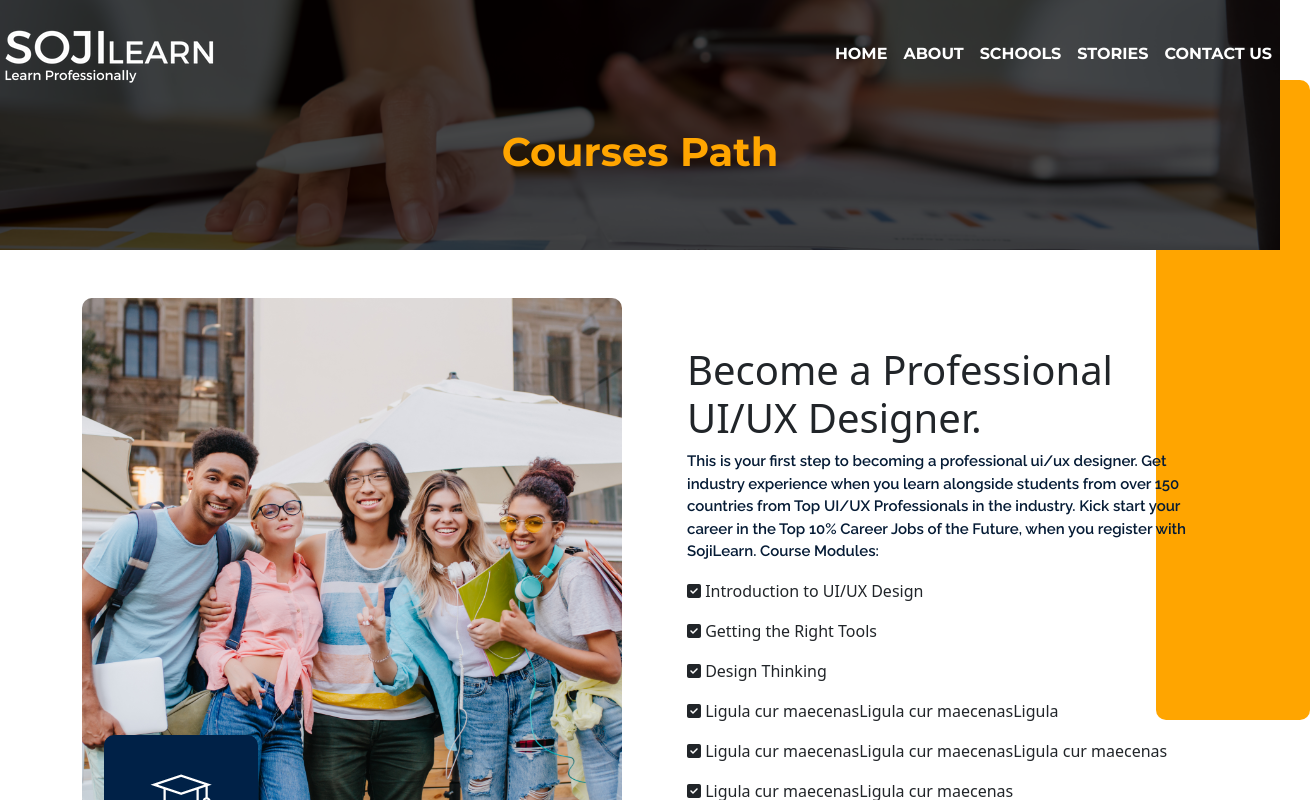
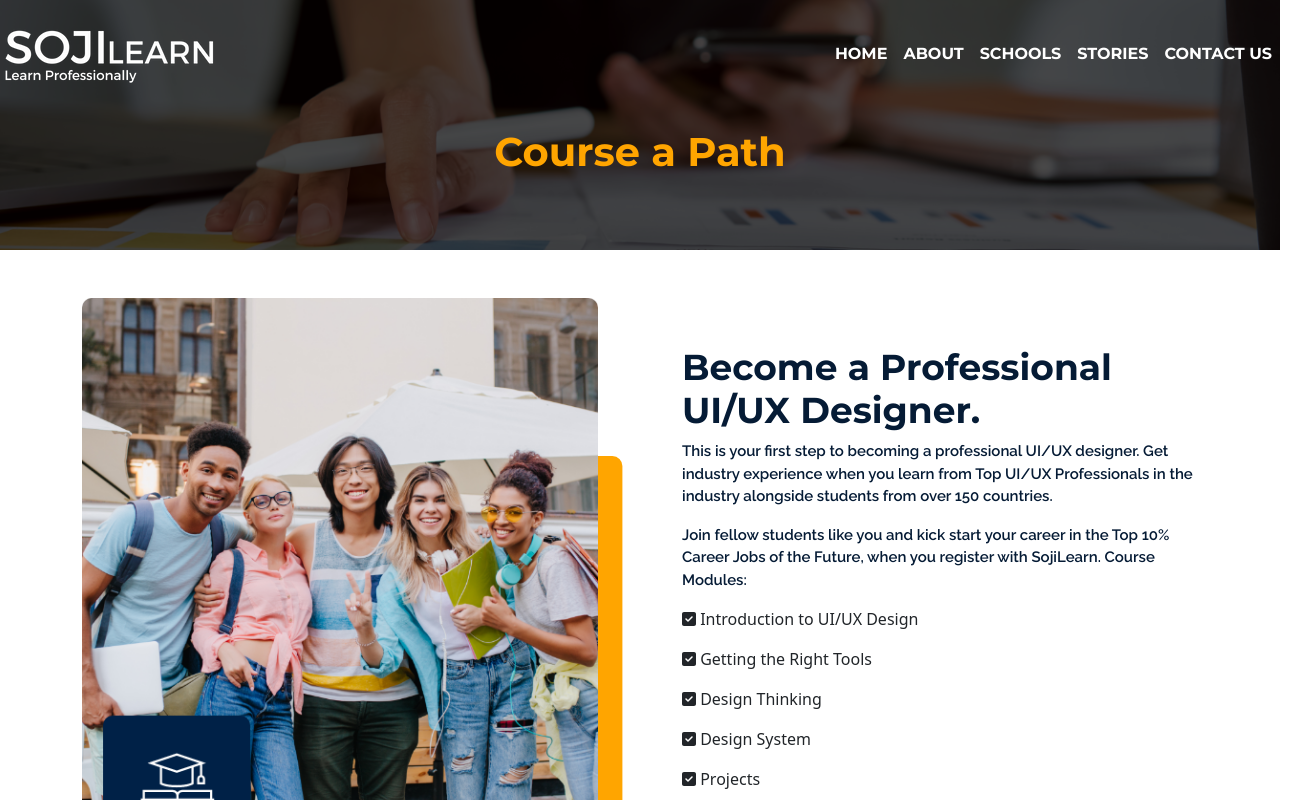
Before and after one commit to tonyedick/djoeton.github.io, a React (Create React App) app: page /coursepath in a window 1280 px wide. Shown: the top 800 px of the page, 1310 px wide, since content can reach past the window. Built offline with nearby package versions, Linux system fonts and the light colour scheme; a web font is replaced by a local one.

Commit message:
Css updates

```diff
--- a/src/asset/css/custom.css
+++ b/src/asset/css/custom.css
@@ -10,7 +10,7 @@
     position: absolute;
     min-height: 550px;
     width: 100%;
-    background: rgb(0, 0, 0,0.7);
+    background: rgba(0, 0, 0, 0.7);
 }
 .topContent{
     margin-top: 10em;
@@ -538,29 +538,29 @@ a.twitter{
     font-size: 18px;
     font-weight: 700;
 }
-.about-thumb-wrap.after-shape {
+.about-thumb-wrap.after-shape{
     margin-right: 30px;
 }
 .about-thumb-wrap.after-shape:after {
     content: "";
     position: absolute;
-     right: -30px;
+    right: -20px;
     width: 154px;
-     height: 80%;
-     top: 50%;
+    height: 70%;
+    top: 57%;
     border-radius: 10px;
     background: #ffa500;
     z-index: -1;
-     transform: translateY(-50%);
+    transform: translateX(-440%);
 }
  .course-paths{
-      margin-left: 35px;
+      margin-left: 30px;
  }
  .coursePathsText{
      font-family: 'Montserrat',sans-serif;
      font-weight: 700;
      color: #051b35;
-     font-size: 40px;
+     font-size: 36px;
  }
  .pathName{
      color: #051b35;
@@ -568,3 +568,6 @@ a.twitter{
      font-size: 15px;
      font-weight: 600;
  }
+ .aboutPathImg{
+    width:100%;
+}
--- a/src/components/CoursesPathDetails/CoursesPathDetails.jsx
+++ b/src/components/CoursesPathDetails/CoursesPathDetails.jsx
@@ -11,16 +11,17 @@ class CoursesPathDetails extends Component {
                    <Container className="mt-5">
                         <Row>
                                 <Col lg={6} md={6} sm={12}>
-                                <div className="about-thumb-wrap after-shape">
-                                    <img src={pathDetails} />
-                                </div>
+                                    <div className="about-thumb-wrap after-shape">
+                                        <img className="aboutPathImg" src={pathDetails} alt="Students in school"/>
+                                    </div>
                                 </Col>
 
 
                                 <Col lg={6} md={6} sm={12} className="mt-5">
                                     <div className="course-paths">
-                                        <h1 className="projectPathsText">Become a Professional UI/UX Designer.</h1>
-                                        <p className="pathName">This is your first step to becoming a professional ui/ux designer. Get industry experience when you learn alongside students from over 150 countries from Top UI/UX Professionals in the industry. Kick start your career in the Top 10% Career Jobs of the Future, when you register with SojiLearn. Course Modules:</p>
+                                        <h1 className="coursePathsText">Become a Professional UI/UX Designer.</h1>
+                                        <p className="pathName">This is your first step to becoming a professional UI/UX designer. Get industry experience when you learn from Top UI/UX Professionals in the industry alongside students from over 150 countries.</p>
+                                        <p className="pathName">Join fellow students like you and kick start your career in the Top 10% Career Jobs of the Future, when you register with SojiLearn. Course Modules:</p>
 
                                         <p className="cardSubTitle text-justify"><FontAwesomeIcon className="iconBullent" icon={faCheckSquare} /> Introduction to UI/UX Design </p>
 
@@ -28,11 +29,11 @@ class CoursesPathDetails extends Component {
 
                                         <p className="cardSubTitle text-justify"><FontAwesomeIcon className="iconBullent" icon={faCheckSquare} /> Design Thinking</p>
 
-                                        <p className="cardSubTitle text-justify"><FontAwesomeIcon className="iconBullent" icon={faCheckSquare} /> Ligula cur maecenasLigula cur maecenasLigula </p>
+                                        <p className="cardSubTitle text-justify"><FontAwesomeIcon className="iconBullent" icon={faCheckSquare} /> Design System </p>
 
-                                        <p className="cardSubTitle text-justify"><FontAwesomeIcon className="iconBullent" icon={faCheckSquare} /> Ligula cur maecenasLigula cur maecenasLigula cur maecenas </p>
+                                        <p className="cardSubTitle text-justify"><FontAwesomeIcon className="iconBullent" icon={faCheckSquare} /> Projects </p>
 
-                                        <p className="cardSubTitle text-justify"><FontAwesomeIcon className="iconBullent" icon={faCheckSquare} /> Ligula cur maecenasLigula cur maecenas</p>
+                                        <p className="cardSubTitle text-justify"><FontAwesomeIcon className="iconBullent" icon={faCheckSquare} /> Assessment </p>
 
 
 
--- a/src/pages/CoursesPathPage.jsx
+++ b/src/pages/CoursesPathPage.jsx
@@ -9,8 +9,8 @@ class CoursesPathPage extends Component {
     return (
 
         <Fragment>
-            <TopNavigation title="Choose Your Path" />
-            <PageTop pagetitle="Courses Path"/>
+            <TopNavigation title="Choose a Path" />
+            <PageTop pagetitle="Course a Path"/>
             <CoursesPathDetails />
             <Footer />
         </Fragment>
--- a/src/router/AppRouter.jsx
+++ b/src/router/AppRouter.jsx
@@ -23,11 +23,14 @@ class AppRouter extends Component {
             <Route exact path="/schools" element={<AllCoursePage />} />
             <Route exact path="/about" element={<AboutPage />} />
             <Route exact path="/contact" element={<ContactPage />} />
+
             <Route exact path="/refund" element={<RefundPage />} />
             <Route exact path="/termsandconditions" element={<TCPage />} />
             <Route exact path="/privacypolicy" element={<PrivacyPolicyPage />} />
+
             <Route exact path="/careers" element={<CareersPage />} />
             <Route exact path="/faq" element={<FaqPage />} />
+
             <Route exact path="/coursepath" element={<CoursesPathPage />} />
         </Routes>
       </Fragment>
```
Lines whose indentation alone changed are shown as unchanged.
